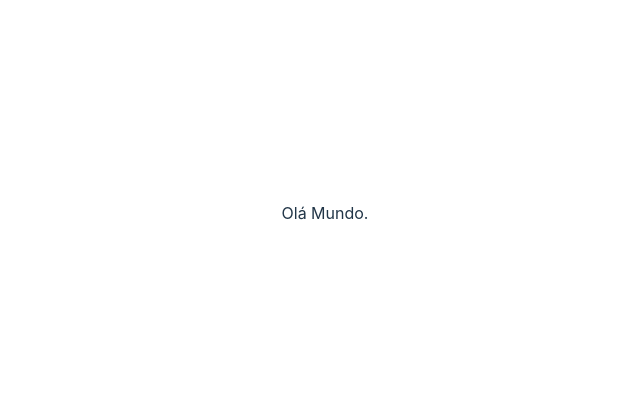
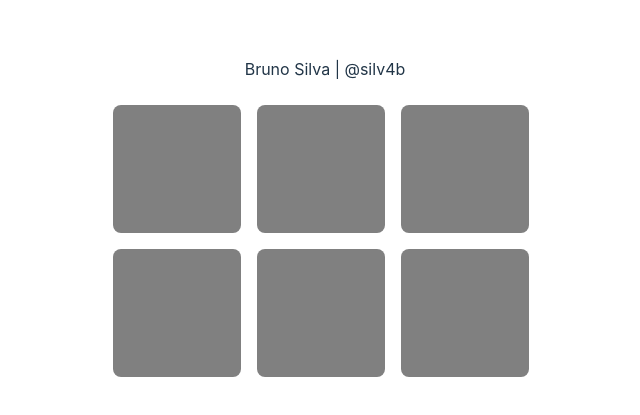
Before and after one commit to silv4b/site-react, a React (Vite) app: page / in a window 1280 px wide. Shown: the part 187-602 px from the top of the page, without its empty margins (315-955 px from the left). Built offline with nearby package versions, Linux system fonts and the light colour scheme.

Commit message:
separando componente principal do app.tsx

```diff
--- /dev/null
+++ b/src/components/Main/Main.css
@@ -0,0 +1,12 @@
+.wrapper-grid {
+  display: grid;
+  grid-template-columns: repeat(3, 1fr);
+  grid-column-gap: 2rem;
+  grid-row-gap: 2rem;
+}
+
+.wrapper-flex {
+  display: flex;
+  flex-wrap: wrap;
+  width: 440px;
+}
--- a/src/components/Main/Main.tsx
+++ b/src/components/Main/Main.tsx
@@ -1,7 +1,18 @@
+import Square from "../Square/Square";
+import "./Main.css";
+
 export default function Main() {
   return (
     <>
-      <p>Olá Mundo.</p>
+      <p>Bruno Silva | @silv4b</p>
+      <div className="wrapper-flex">
+        <Square link="https://www.linkedin.com/in/silv4b/" />
+        <Square link="https://instagram.com/silv4b/" />
+        <Square link="https://www.figma.com/@silv4b/" />
+        <Square link="https://github.com/silv4b/" />
+        <Square link="https://marketplace.visualstudio.com/publishers/silv4b/" />
+        <Square link="mailto:brunoxbkd@gmail.com" />
+      </div>
     </>
   );
 }
--- /dev/null
+++ b/src/components/Square/Square.css
@@ -0,0 +1,17 @@
+.container {
+  display: flex;
+  align-items: center;
+  justify-content: center;
+  background-color: grey;
+  height: 8rem;
+  width: 8rem;
+  border-radius: 0.5rem;
+  cursor: pointer;
+  transition: 0.3s ease-in-out;
+  margin: 0.5rem;
+}
+
+.container:hover {
+  box-shadow: 0 0 3px black;
+  transform: scale(1.2);
+}
--- /dev/null
+++ b/src/components/Square/Square.tsx
@@ -0,0 +1,12 @@
+import "./Square.css";
+
+interface ISquare {
+  link?: string;
+}
+export default function Square({ link }: ISquare) {
+  return (
+    <>
+      <div className="container" onClick={() => window.open(link, "_blank")}></div>
+    </>
+  );
+}
```
